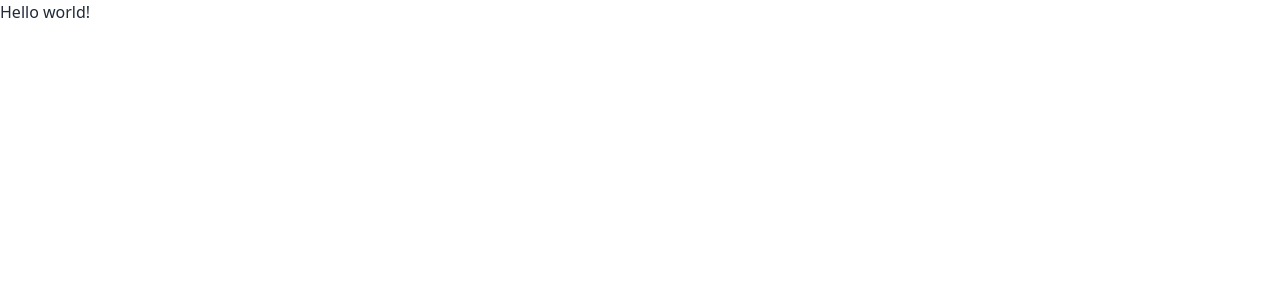
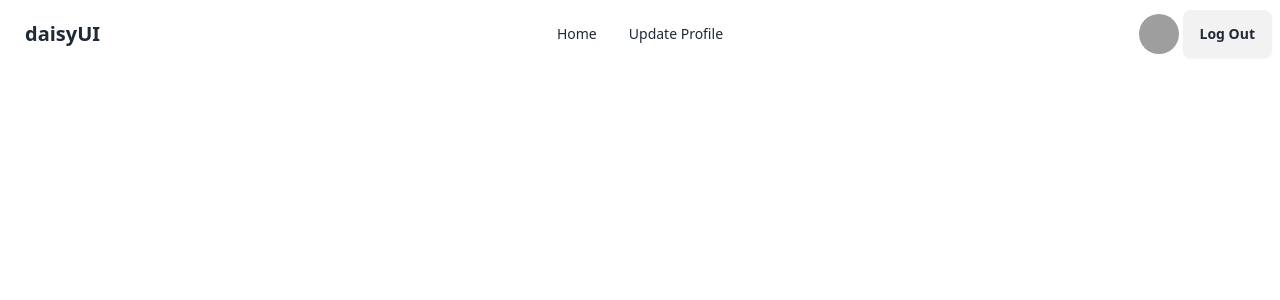
Before and after one commit to OHshajim/Crestiq-Vibe, a React (Vite) app: page / in a window 1280 px wide. Shown: the top 300 px of the page. Built offline with nearby package versions, Linux system fonts and the light colour scheme; grey boxes are pictures that could not be loaded.

Commit message:
navbar add and files update;

```diff
--- /dev/null
+++ b/src/Components/Header/Header.jsx
@@ -0,0 +1,9 @@
+const Header = () => {
+    return (
+        <div>
+
+        </div>
+    );
+};
+
+export default Header;
--- /dev/null
+++ b/src/Components/Nav/Navbar.jsx
@@ -0,0 +1,39 @@
+import { Link } from "react-router-dom";
+
+const Navbar = () => {
+    const Links = <>
+        <li><Link to='/'>Home</Link></li>
+        <li><Link to='/'>Update Profile</Link></li>
+
+    </>
+    return (
+        <div className="navbar bg-base-100">
+            <div className="navbar-start">
+                <div className="dropdown">
+                    <div tabIndex={0} role="button" className="btn btn-ghost lg:hidden">
+                        <svg xmlns="http://www.w3.org/2000/svg" className="h-5 w-5" fill="none" viewBox="0 0 24 24" stroke="currentColor"><path strokeLinecap="round" strokeLinejoin="round" strokeWidth="2" d="M4 6h16M4 12h8m-8 6h16" /></svg>
+                    </div>
+                    <ul tabIndex={0} className="menu menu-sm dropdown-content mt-3 z-[1] p-2 shadow bg-base-100 rounded-box w-52">
+                        {Links}
+                    </ul>
+                </div>
+                <a className="btn btn-ghost text-xl">daisyUI</a>
+            </div>
+            <div className="navbar-center hidden lg:flex">
+                <ul className="menu menu-horizontal px-1">
+                    {Links}
+                </ul>
+            </div>
+            <div className="navbar-end">
+                <div tabIndex={0} role="button" className="btn btn-ghost btn-circle avatar">
+                    <div className="w-10 rounded-full">
+                        <img alt="Tailwind CSS Navbar component" src="https://daisyui.com/images/stock/photo-1534528741775-53994a69daeb.jpg" />
+                    </div>
+                </div>
+                <a className="btn">Log Out</a>
+            </div>
+        </div>
+    );
+};
+
+export default Navbar;
--- /dev/null
+++ b/src/Pages/Home/Home.jsx
@@ -0,0 +1,13 @@
+import Header from "../../Components/Header/Header";
+import Navbar from "../../Components/Nav/Navbar";
+
+const Home = () => {
+    return (
+        <div>
+            <Navbar />
+            <Header />
+        </div>
+    );
+};
+
+export default Home;
--- /dev/null
+++ b/src/layout/Root/Root.jsx
@@ -0,0 +1,10 @@
+import { Outlet } from "react-router-dom";
+const Root = () => {
+    return (
+        <div>
+            <Outlet></Outlet>
+        </div>
+    );
+};
+
+export default Root;
```
Also changed, not shown: src/Pages/Route/Router.jsx (added, +18 -0 lines), src/main.jsx (+4 -9 lines), 1 other file (tests, documents, lock files or other folders).
